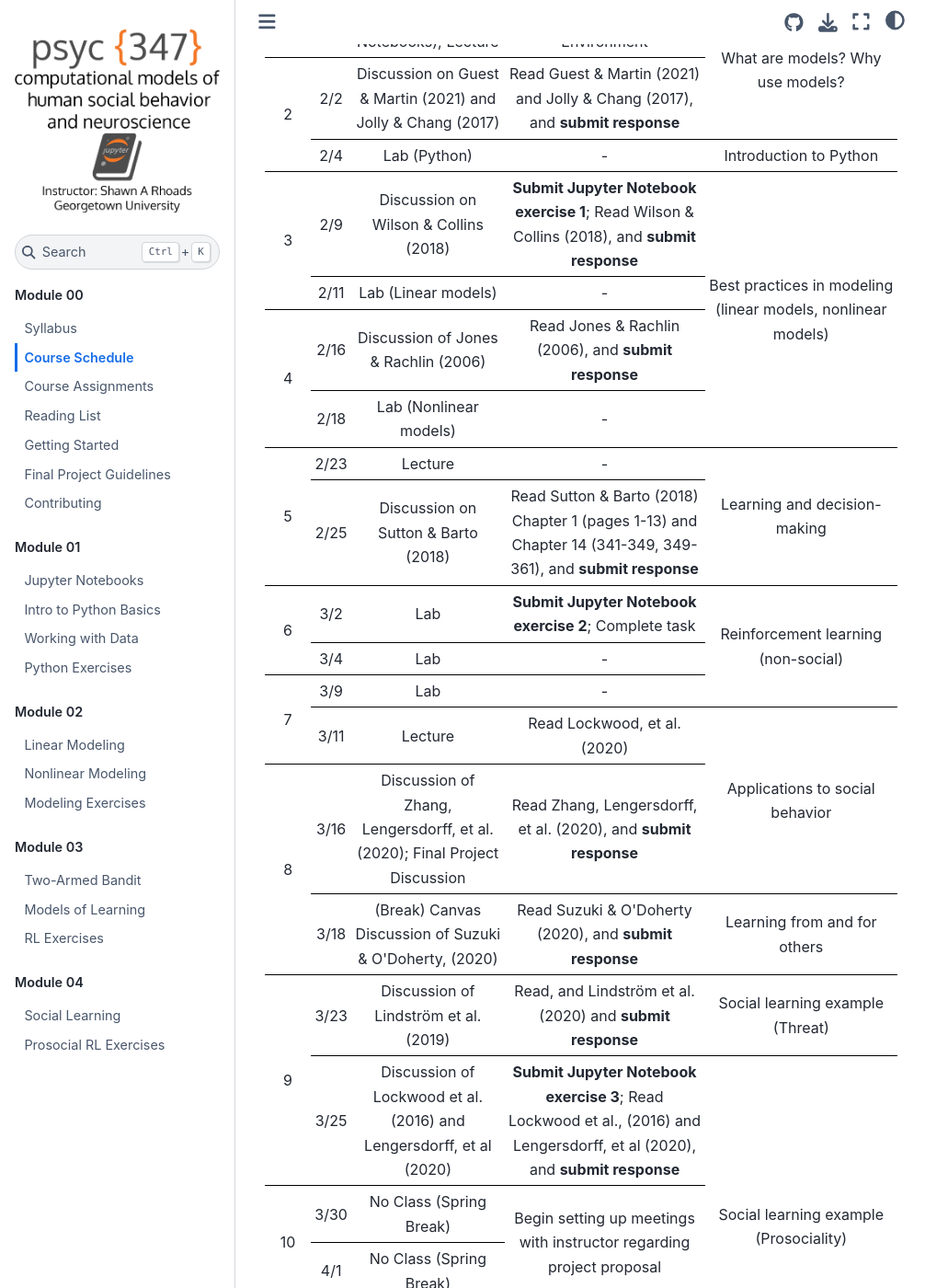
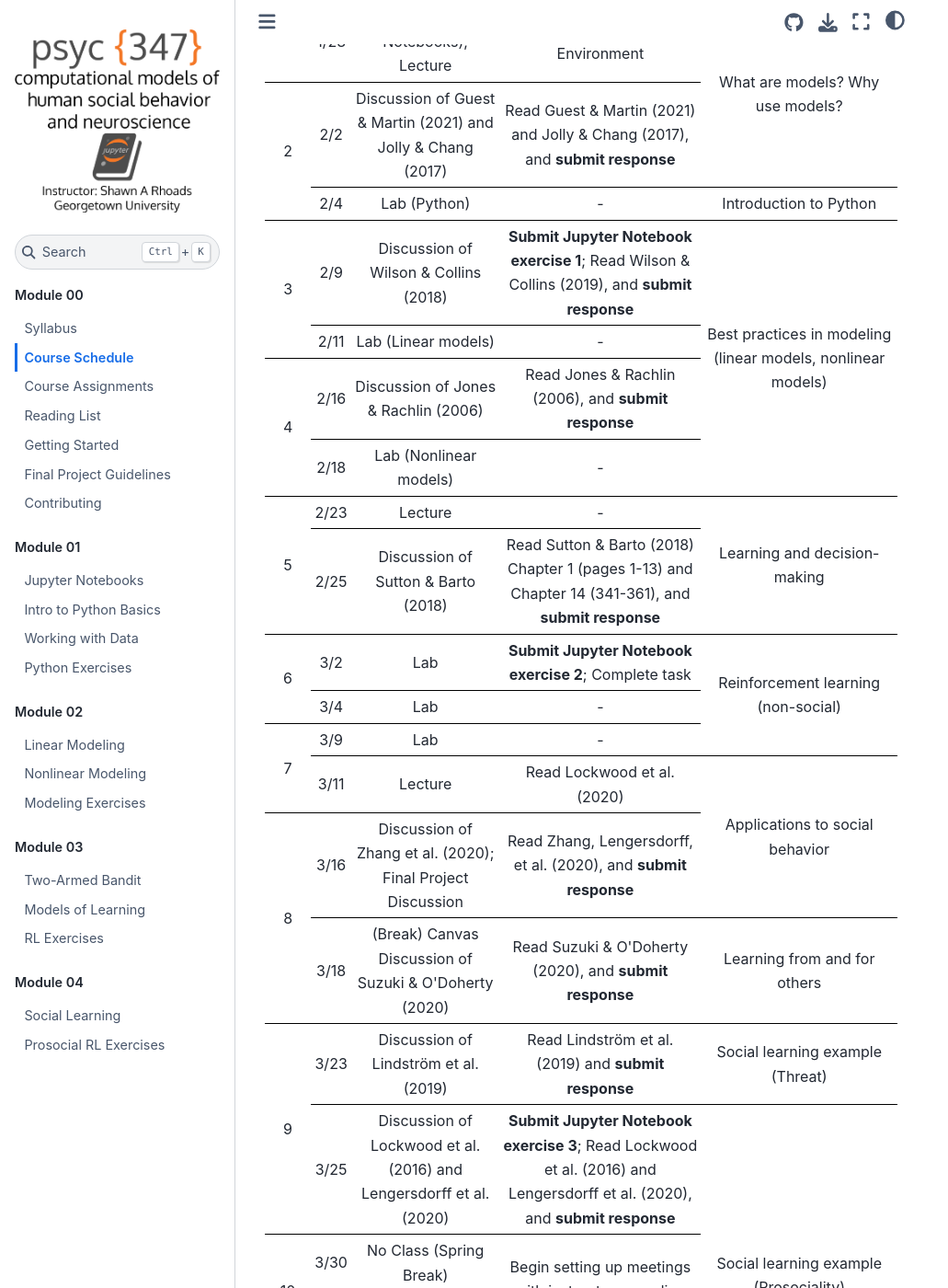
Before and after one commit to shawnrhoads/gu-psyc-347, a Jupyter Book: the page built from docs/module-00-01_Course-Schedule.md, in a window 1280 px wide and 1400 px high, scrolled down 199 px. Shown: the whole window at 92% size, without its empty margins (0-1031 px from the left). Built offline with Jupyter Book 1.0.4 settings and Sphinx 7.4.7 and the Sphinx Book theme 1.1.4, drawn with Linux system fonts in a browser that asks for light colours; some of the changed text lies outside the part shown.

Commit message:
updated course schedule page
#110

```diff
--- a/docs/module-00-01_Course-Schedule.md
+++ b/docs/module-00-01_Course-Schedule.md
@@ -56,7 +56,7 @@
         <tr>
             <td rowspan=2>2</td>
             <td>2/2</td>
-            <td>Discussion on Guest & Martin (2021) and Jolly & Chang (2017)</td>
+            <td>Discussion of Guest & Martin (2021) and Jolly & Chang (2017)</td>
             <td>Read Guest & Martin (2021) and Jolly & Chang (2017), and <b>submit response</b></td>
         </tr>
         <tr>
@@ -68,8 +68,8 @@
         <tr>
             <td rowspan=2>3</td>
             <td>2/9</td>
-            <td>Discussion on Wilson & Collins (2018)</td>
-            <td><b>Submit Jupyter Notebook exercise 1</b>; Read Wilson & Collins (2018), and <b>submit response</b></td>
+            <td>Discussion of Wilson & Collins (2018)</td>
+            <td><b>Submit Jupyter Notebook exercise 1</b>; Read Wilson & Collins (2019), and <b>submit response</b></td>
             <td rowspan=4>Best practices in modeling (linear models, nonlinear models)</td>
         </tr>
         <tr>
@@ -97,8 +97,8 @@
         </tr>
         <tr>
             <td>2/25</td>
-            <td>Discussion on Sutton & Barto (2018)</td>
-            <td>Read Sutton & Barto (2018) Chapter 1 (pages 1-13) and Chapter 14 (341-349, 349-361), and <b>submit response</b></td>
+            <td>Discussion of Sutton & Barto (2018)</td>
+            <td>Read Sutton & Barto (2018) Chapter 1 (pages 1-13) and Chapter 14 (341-361), and <b>submit response</b></td>
         </tr>
         <tr>
             <td rowspan=2>6</td>
@@ -121,18 +121,18 @@
         <tr>
             <td>3/11</td>
             <td>Lecture</td>
-            <td>Read Lockwood, et al. (2020)</td>
+            <td>Read Lockwood et al. (2020)</td>
             <td rowspan=2>Applications to social behavior</td>
         </tr>
         <tr>
             <td rowspan=2>8</td>
             <td>3/16</td>
-            <td>Discussion of Zhang, Lengersdorff, et al. (2020); Final Project Discussion</td>
+            <td>Discussion of Zhang et al. (2020); Final Project Discussion</td>
             <td>Read Zhang, Lengersdorff, et al. (2020), and <b>submit response</b></td>
         </tr>
         <tr>
             <td>3/18</td>
-            <td>(Break) Canvas Discussion of Suzuki & O'Doherty, (2020)</td>
+            <td>(Break) Canvas Discussion of Suzuki & O'Doherty (2020)</td>
             <td>Read Suzuki & O'Doherty (2020), and <b>submit response</b></td>
             <td>Learning from and for others</td>
         </tr>
@@ -140,13 +140,13 @@
             <td rowspan=2>9</td>
             <td>3/23</td>
             <td>Discussion of Lindström et al. (2019)</td>
-            <td>Read, and Lindström et al. (2020) and <b>submit response</b></td>
+            <td>Read Lindström et al. (2019) and <b>submit response</b></td>
             <td>Social learning example (Threat)</td>
         </tr>
         <tr>
             <td>3/25</td>
-            <td>Discussion of Lockwood et al. (2016) and Lengersdorff, et al (2020)</td>
-            <td><b>Submit Jupyter Notebook exercise 3</b>; Read Lockwood et al., (2016)  and Lengersdorff, et al (2020), and <b>submit response</b></td>
+            <td>Discussion of Lockwood et al. (2016) and Lengersdorff et al. (2020)</td>
+            <td><b>Submit Jupyter Notebook exercise 3</b>; Read Lockwood et al. (2016)  and Lengersdorff et al. (2020), and <b>submit response</b></td>
             <td rowspan=6>Social learning example (Prosociality)</td>
         </tr>
         <tr>
```
Also changed, not shown: other parts of docs/module-00-01_Course-Schedule.md (+4 -4 lines).
